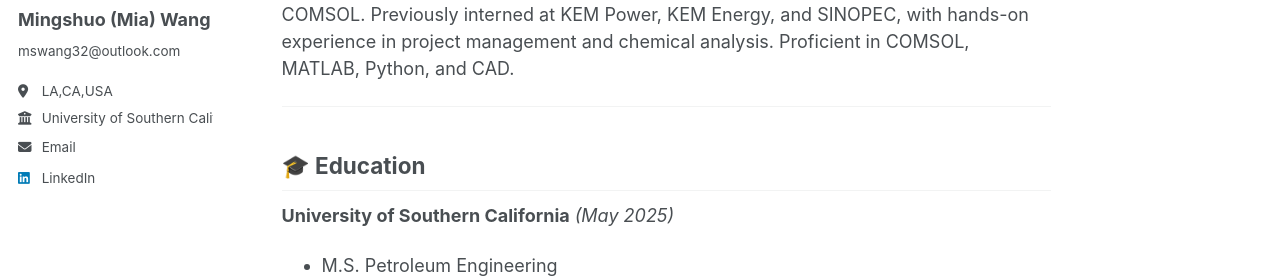
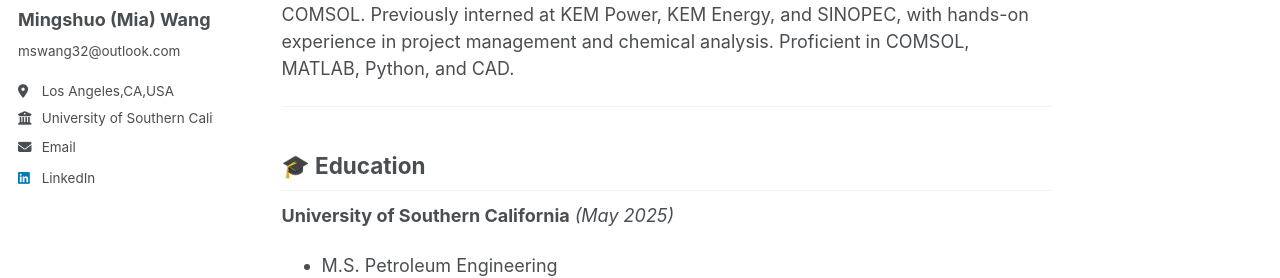
Before and after one commit to Miawang32/Miawang32.github.io, a Jekyll site: the page built from _pages/about.md, in a window 1280 px wide. Shown: the part 275-553 px from the top of the page. Built offline with Jekyll 4.4.1, drawn with Linux system fonts in a browser that asks for light colours; a script that is not in the unit is left out.

Commit message:
Update _config.yml

```diff
--- a/_config.yml
+++ b/_config.yml
@@ -26,7 +26,7 @@ author:
   name             : "Mingshuo (Mia) Wang"
   pronouns         : # example: "she/her"
   bio              : "mswang32@outlook.com"
-  location         : "LA,CA,USA"
+  location         : "Los Angeles,CA,USA"
   employer         : "University of Southern California"
   URI              : "https://miawang32.github.io/"
   email            : "mswang32@outlook.com"
```
